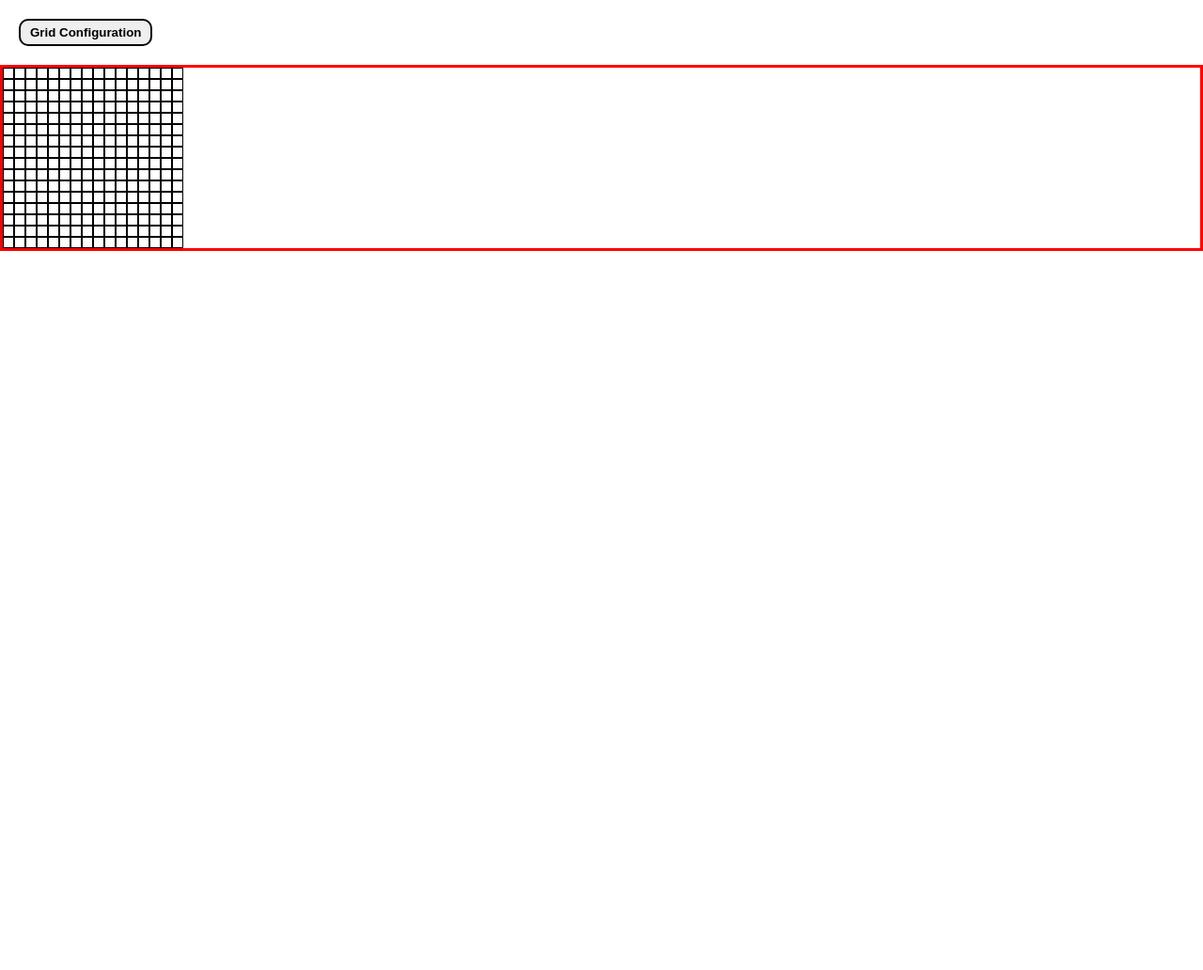
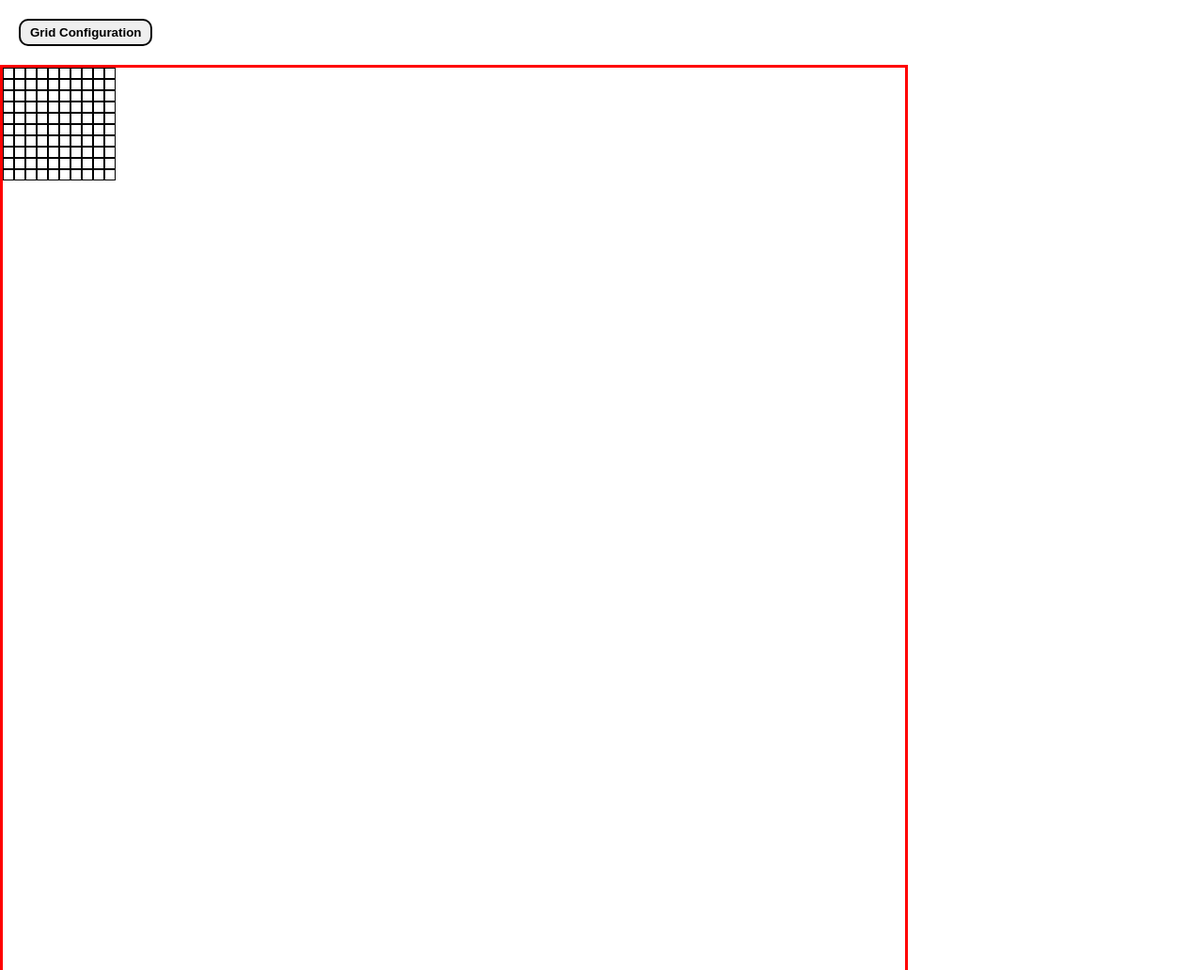
Before and after one commit to chronushan/etch-a-sketch, a plain HTML site: page index.html in a window 1280 px wide. Shown: the top 1032 px of the page at 94% size. Before the commit the page ends 800 px from the top, so only its background shows below. Drawn offline with Linux system fonts and the light colour scheme.

Commit message:
Edit container div size

```diff
--- a/script.js
+++ b/script.js
@@ -25,7 +25,7 @@ function gridMaker(dimensions = 16) {
 			var indvDiv = document.createElement("div");
 			document.querySelector(`.rowDiv${i}`).appendChild(indvDiv);
 			indvDiv.style.cssText =
-				"display: flex;  border: 1px solid black; padding: 5px";
+				"display: flex; border: 1px solid black; padding: 5px";
 			indvDiv.addEventListener("mouseenter", (event) => {
 				event.target.style.backgroundColor = "red";
 			});
@@ -50,4 +50,4 @@ btn.addEventListener("click", () => {
 	}
 });
 
-gridMaker();
+gridMaker(10);
--- a/style.css
+++ b/style.css
@@ -4,7 +4,8 @@
 }
 .container {
 	display: flex;
-	flex-basis: 960px;
+	width: 960px;
+	height: 960px;
 	border: solid red 3px;
 }
 
```
